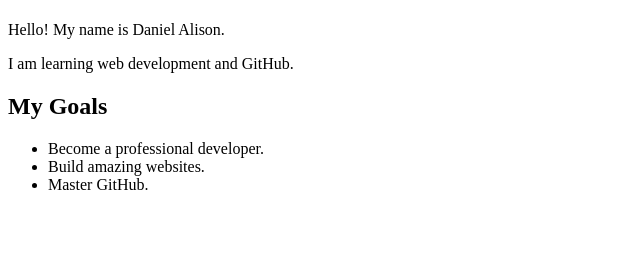
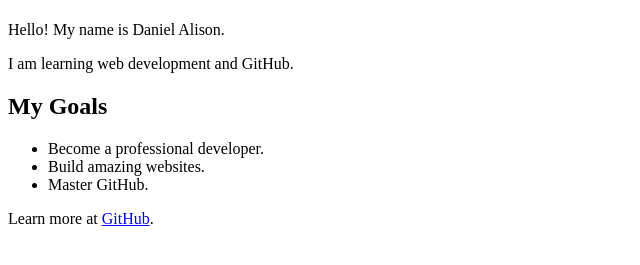
Before and after one commit to danielalison081-max/my-first-github-project, a plain HTML site: page index.html in a window 1280 px wide. Shown: the part 59-324 px from the top of the page, without its empty margins (0-640 px from the left). Drawn offline with Linux system fonts and the light colour scheme.

Commit message:
Add link to GitHub in index.html

```diff
--- a/index.html
+++ b/index.html
@@ -24,3 +24,4 @@
 
 </body>
 </html>
+<p>Learn more at <a href="https://github.com">GitHub</a>.</p>
```
